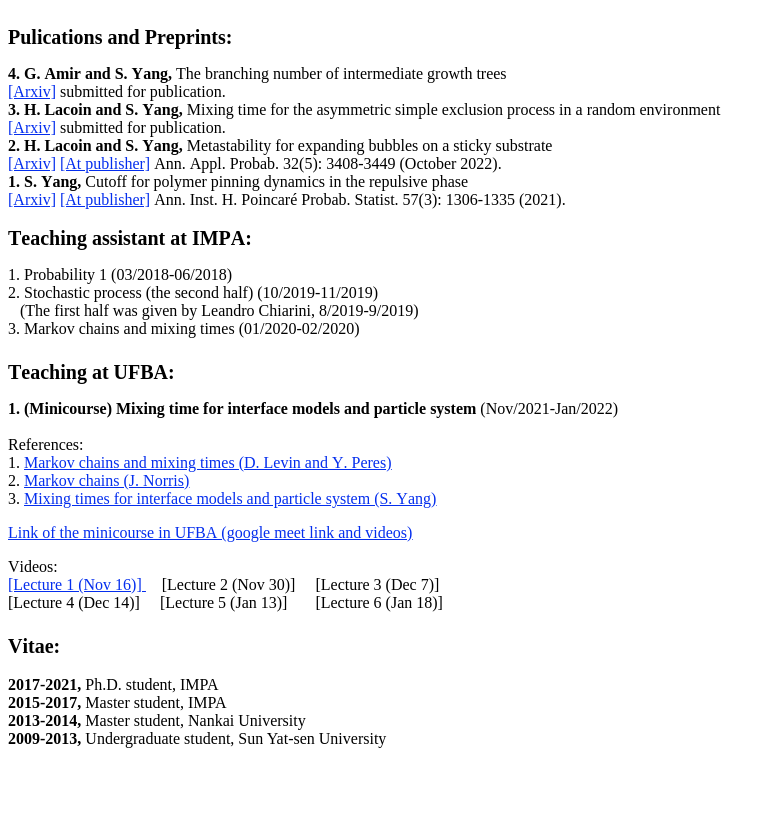
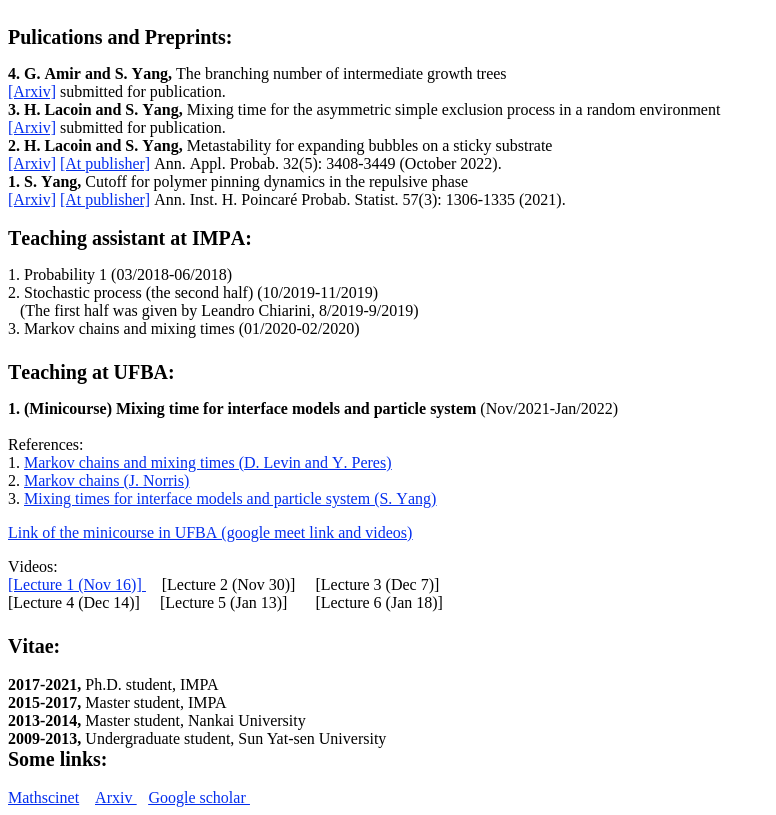
Before and after one commit to shjyang/shjyang.github.io, a plain HTML site: page index.html in a window 1280 px wide. Shown: the part 394-1209 px from the top of the page, without its empty margins (0-776 px from the left). Before the commit the page ends 1150 px from the top, so only its background shows below. Drawn offline with Linux system fonts and the light colour scheme.

Commit message:
Update index.html

```diff
--- a/index.html
+++ b/index.html
@@ -141,6 +141,12 @@ I am mainly interested in probability theory and statistical mechanics.
 
 <p class="p3"><span class="s1"> <b>2009-2013, </b></span> Undergraduate student, Sun Yat-sen University</p>
 
+<p class="p15"><span class="s10"><b>Some links:</b></span><span class="s11"> </span><span class="s1"><span class="Apple-converted-space">       </span></span></p>
+<p class="p3"><span class="s1"><br>
+</span></p>
+<p class="p3"><span class="s1"><a href="https://mathscinet.ams.org/mathscinet/search/author.html?mrauthid=1454392"><span class="s3"> Mathscinet</span></a> &nbsp;&nbsp;
+<a href="https://arxiv.org/search/math?query=Yang%2C+Shangjie&searchtype=author&abstracts=show&order=-announced_date_first&size=50"><span class="s3">  Arxiv </span></a> &nbsp;&nbsp;
+ <a href="https://scholar.google.com.br/citations?user=DKyIp34AAAAJ&hl=en"><span class="s3">  Google scholar </span></a> &nbsp;&nbsp;   <br>
 
 
 </body></html>
```
